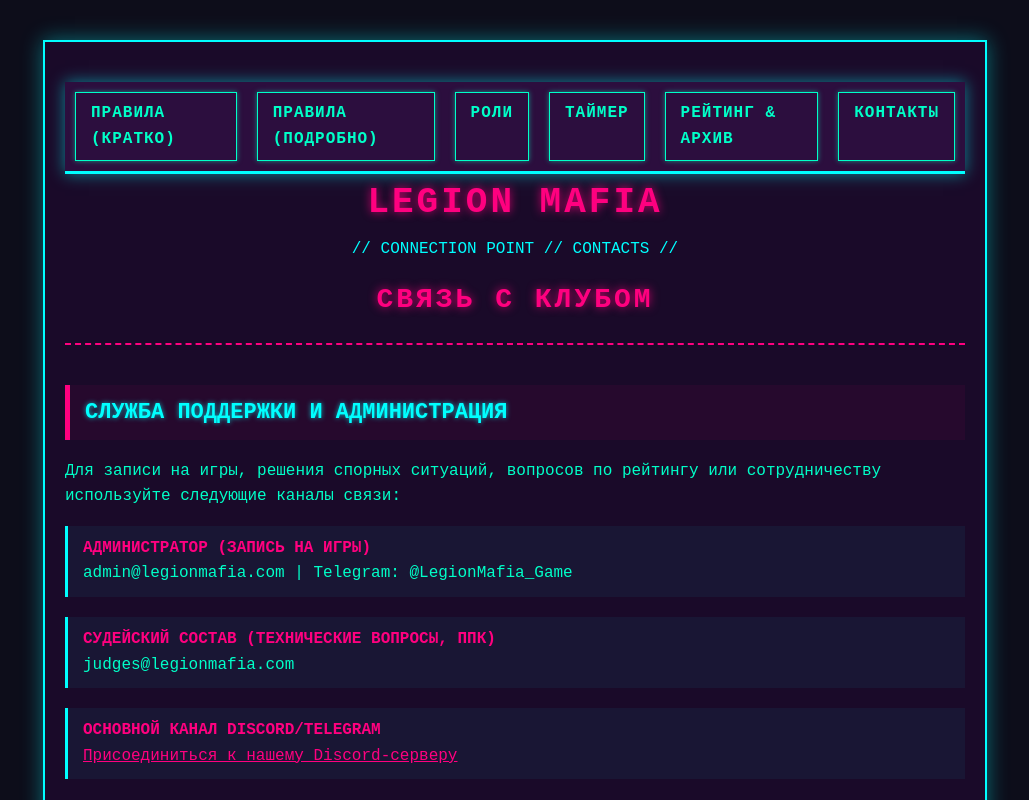
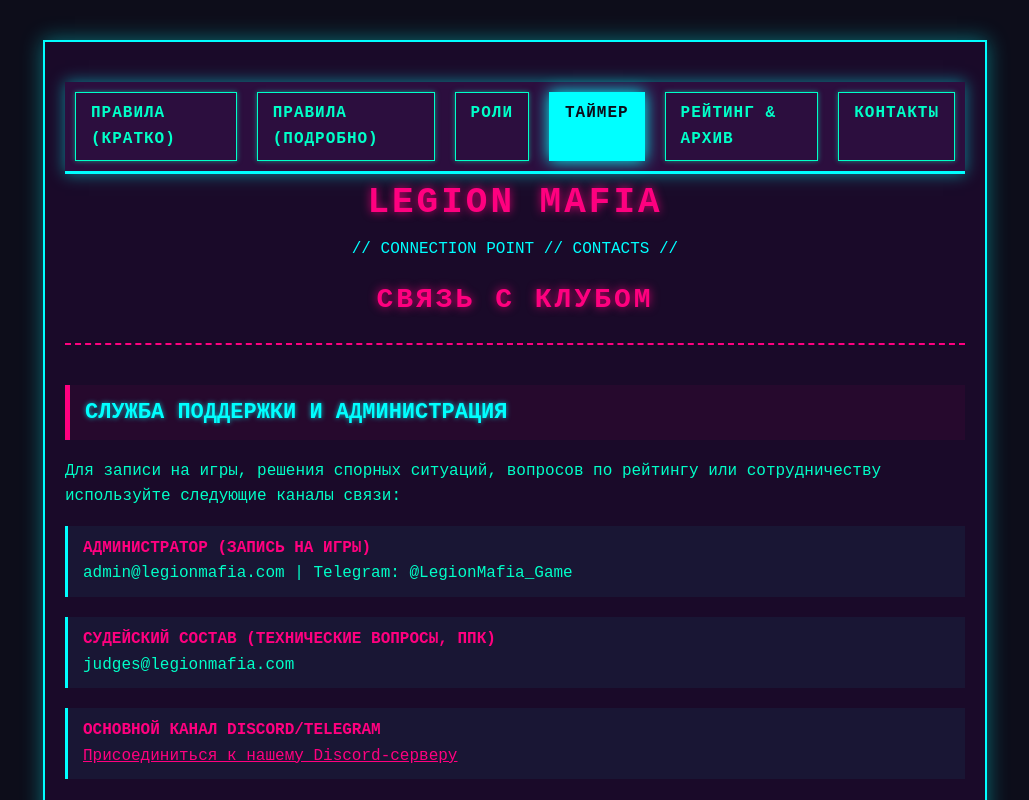
Before and after one commit to GityMin/Rules-Mafia, a plain HTML site: page contacts.html in a window 1280 px wide. Shown: the top 800 px of the page, without its empty margins (125-1154 px from the left). Drawn offline with Linux system fonts and the light colour scheme.

Commit message:
Update contacts.html

```diff
--- a/contacts.html
+++ b/contacts.html
@@ -154,7 +154,7 @@
         <a href="index.html">ПРАВИЛА (КРАТКО)</a>
         <a href="podrobnye.html">ПРАВИЛА (ПОДРОБНО)</a>
         <a href="roles.html">РОЛИ</a>
-    <a href="timer.html">ТАЙМЕР</a>
+        <a href="timer.html" class="active">ТАЙМЕР</a>
         <a href="rating.html">РЕЙТИНГ & АРХИВ</a>
         <a href="contacts.html">КОНТАКТЫ</a>
     </nav>
```
Lines whose indentation alone changed are shown as unchanged.
